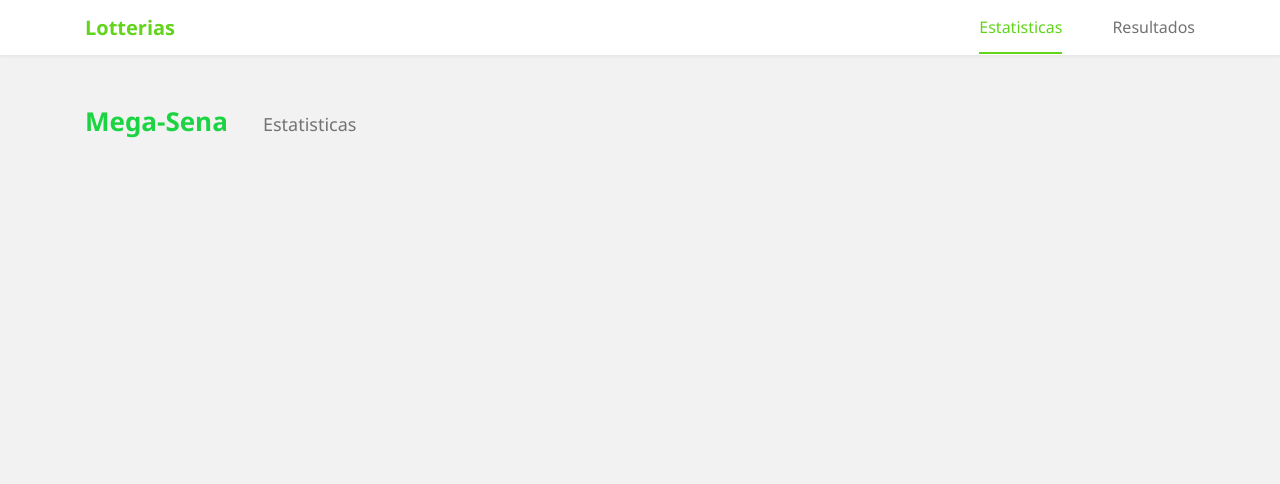
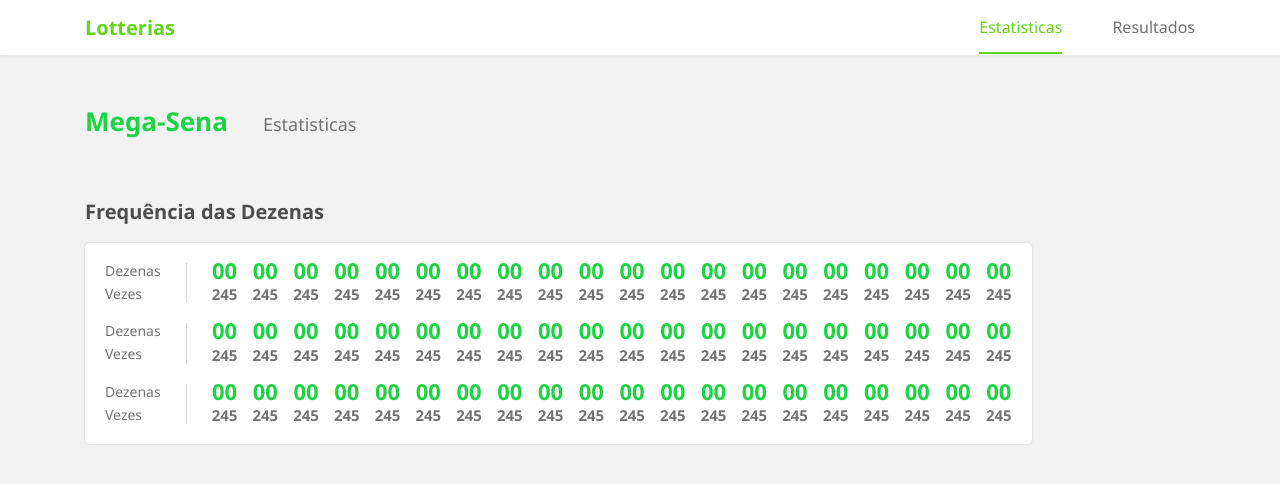
Before and after one commit to valmisson/Lottery-Statistics, a Vue app: page /estatistica/megasena in a window 1280 px wide. Shown: the top 484 px of the page. Built offline with nearby package versions, Linux system fonts and the light colour scheme.

Commit message:
adding statistics cards

```diff
--- a/src/App.vue
+++ b/src/App.vue
@@ -41,6 +41,10 @@
     list-style: none;
   }
 
+  p {
+    margin: 0;
+  }
+
   /* lotteies */
   .mega-sena {
     color: #1cd442;
--- /dev/null
+++ b/src/components/statistics/StatisticsCard.vue
@@ -0,0 +1,156 @@
+<template>
+  <section class="statistcs__card">
+    <h3 class="statistcs__card-title">{{ title }}</h3>
+    <article class="statistcs__card-list card">
+      <div v-for="i in 3" :key="i" class="list">
+        <div class="list__aside">
+          <p class="list__aside-text">{{ listAsideText('Dezenas') }}</p>
+          <p class="list__aside-text">{{ listAsideText('Vezes') }}</p>
+        </div>
+        <div v-for="i in 20" :key="i" class="list__number">
+          <p :class="['list__number-dezena', lotteryClass]">00</p>
+          <p class="list__number-vez">245</p>
+        </div>
+      </div>
+    </article>
+  </section>
+</template>
+
+<script>
+export default {
+  name: 'StatistcsCard',
+  props: {
+    title: {
+      type: String,
+      required: true
+    },
+
+    lottery: {
+      type: String,
+      required: true
+    }
+  },
+
+  computed: {
+    lotteryClass () {
+      return this.lottery === 'Lotofácil' ? 'lotofacil' : this.lottery.toLowerCase()
+    }
+  },
+
+  methods: {
+    listAsideText (text) {
+      if (window.innerWidth < 768) return text === 'Dezenas' ? 'Dz' : 'Qtd'
+
+      return text
+    }
+  }
+}
+</script>
+
+<style scoped>
+  .statistcs__card {
+    margin-top: 25px;
+    padding-left: 15px;
+    padding-right: 15px;
+  }
+
+  .statistcs__card-title {
+    color: var(--color-title);
+    font-size: 16px;
+  }
+
+  .statistcs__card-list {
+    padding: 15px;
+  }
+
+  /* list */
+  .list {
+    display: flex;
+    margin-bottom: 5px;
+    padding-bottom: 10px;
+  }
+
+  .list:last-child {
+    border-bottom: none;
+    padding-bottom: 0;
+  }
+
+  .list__aside {
+    border-right: 1px solid #d8d8d8;
+    margin-top: 3px;
+    margin-right: 20px;
+    padding-right: 20px;
+  }
+
+  .list__aside-text {
+    font-size: 14px;
+    font-weight: 500;
+  }
+
+  .list__aside-text:last-child {
+    margin-top: 5px;
+  }
+
+  .list__number {
+    margin-right: 15px;
+    text-align: center;
+  }
+
+  .list__number:last-child {
+    margin-right: 0;
+  }
+
+  .list__number-dezena {
+    font-size: 20px;
+    font-weight: bold;
+  }
+
+  .list__number-vez {
+    font-weight: 600;
+    font-size: 14px;
+    margin-top: 3px;
+  }
+
+  @media (max-width: 991px) {
+    .statistcs__card {
+      max-width: 100%;
+    }
+
+    .statistcs__card-list {
+      overflow-x: scroll;
+    }
+
+    .list__number:last-child {
+      padding-right: 15px;
+    }
+  }
+
+  @media (min-width: 768px) {
+    .statistcs__card-title {
+      font-size: 20px;
+    }
+
+    .statistcs__card-list {
+      padding: 15px 20px;
+    }
+
+    /* list */
+    .list__aside {
+      margin-top: 5px;
+      margin-right: 25px;
+      padding-right: 25px;
+    }
+
+    .list__aside-text:last-child {
+      margin-top: 7px;
+    }
+
+    .list__number-dezena {
+      font-size: 22px;
+    }
+
+    .list__number-vez {
+      font-size: 15px;
+    }
+  }
+</style>
--- a/src/views/Statistics.vue
+++ b/src/views/Statistics.vue
@@ -1,16 +1,29 @@
 <template>
   <main class="statistics">
     <page-title page="Estatisticas" />
+    <div class="row">
+      <statistics-card title="Frequência das Dezenas" :lottery="lotteryName" />
+    </div>
   </main>
 </template>
 
 <script>
 import PageTitle from '@components/layout/PageTitle.vue'
+import StatisticsCard from '@components/statistics/StatisticsCard.vue'
 
 export default {
   name: 'Statistics',
   components: {
-    PageTitle
+    PageTitle,
+    StatisticsCard
+  },
+
+  computed: {
+    lotteryName () {
+      const { name } = this.$route
+
+      return name
+    }
   }
 }
 </script>
```
